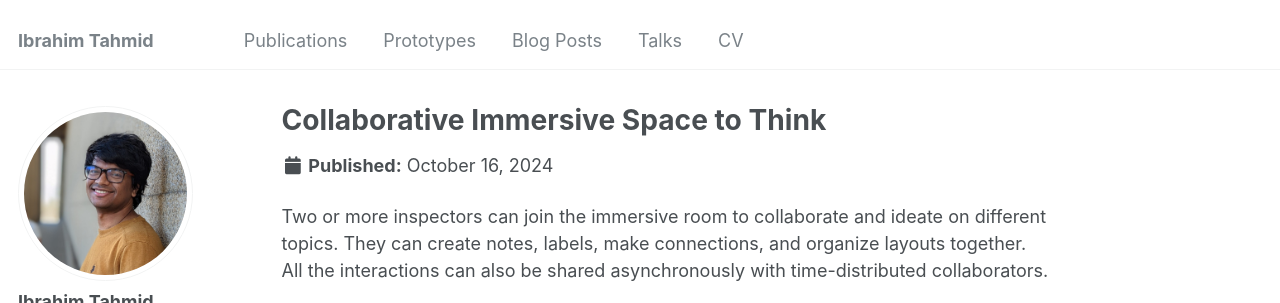
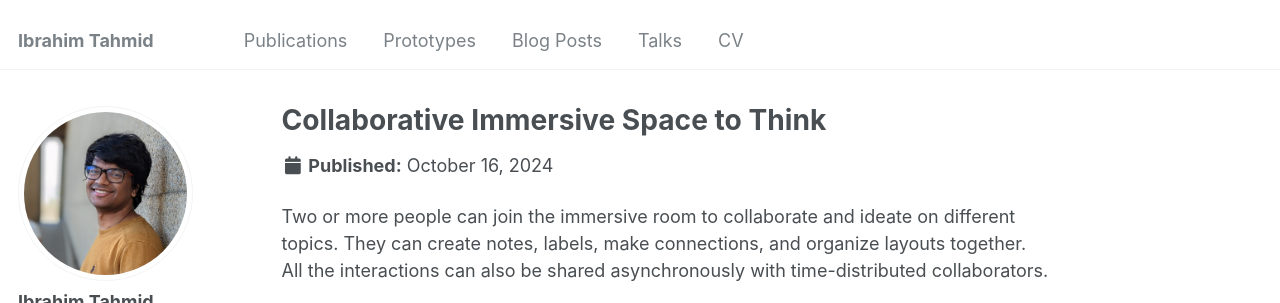
Before and after one commit to iatahmid/iatahmid.github.io, a Jekyll site: the page built from _prototypes/collaborative-lit-review.md, in a window 1280 px wide and 900 px high, cut to the strip 0-303 px from the top of the window. Built offline with Jekyll 4.4.1, drawn with Linux system fonts in a browser that asks for light colours; some web fonts are replaced.

Commit message:
prototype

```diff
--- a/_prototypes/collaborative-lit-review.md
+++ b/_prototypes/collaborative-lit-review.md
@@ -1,10 +1,10 @@
 ---
 title: "Collaborative Immersive Space to Think"
-excerpt: "Two or more inspectors can join the immersive room to collaborate and ideate on different topics."
+excerpt: "Two or more people can join the immersive room to collaborate and ideate on different topics."
 collection: prototypes
 ---
 
-Two or more inspectors can join the immersive room to collaborate and ideate on different topics.
+Two or more people can join the immersive room to collaborate and ideate on different topics.
 They can create notes, labels, make connections, and organize layouts together. All the interactions can also be shared asynchronously with time-distributed collaborators.
 
 <iframe width="560" height="315" src="https://www.youtube.com/embed/rvap4Vc_Xyk?si=zJhKIQw6nqDoi6Xl" title="YouTube video player" frameborder="0" allow="accelerometer; autoplay; clipboard-write; encrypted-media; gyroscope; picture-in-picture; web-share" referrerpolicy="strict-origin-when-cross-origin" allowfullscreen></iframe>
```
